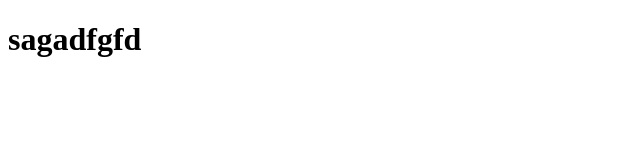
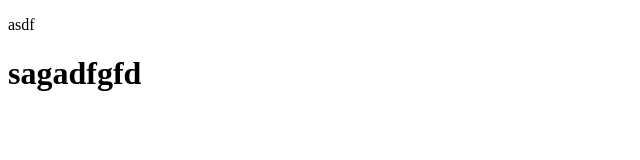
Before and after one commit to Aidos200703/GIT_LESSON2, a plain HTML site: page index.html in a window 1280 px wide. Shown: the whole page, without its empty margins (0-640 px from the left). Drawn offline with Linux system fonts and the light colour scheme.

Commit message:
adsfdfsa

```diff
--- a/index.html
+++ b/index.html
@@ -6,6 +6,7 @@
     <title>Document</title>
 </head>
 <body>
+    <p>asdf</p>
     <h1>sagadfgfd</h1>
 </body>
 </html>
```
